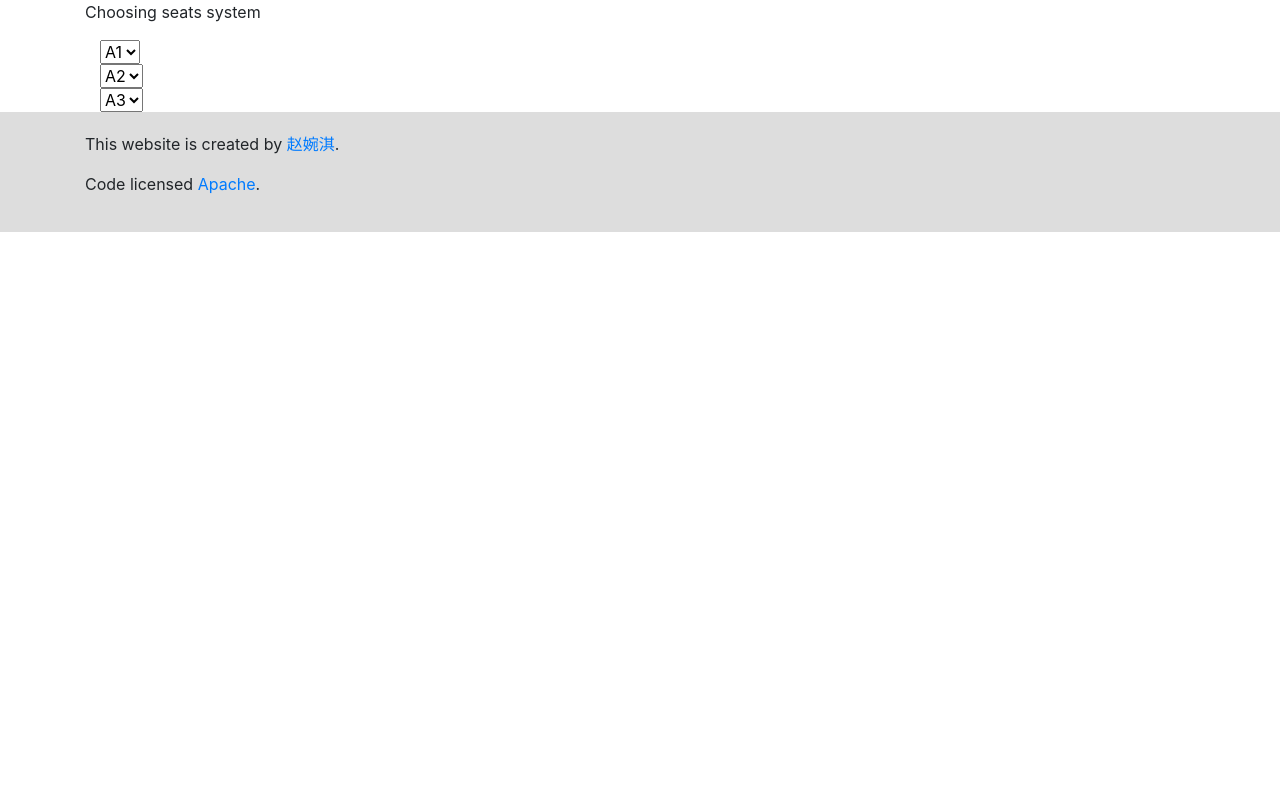
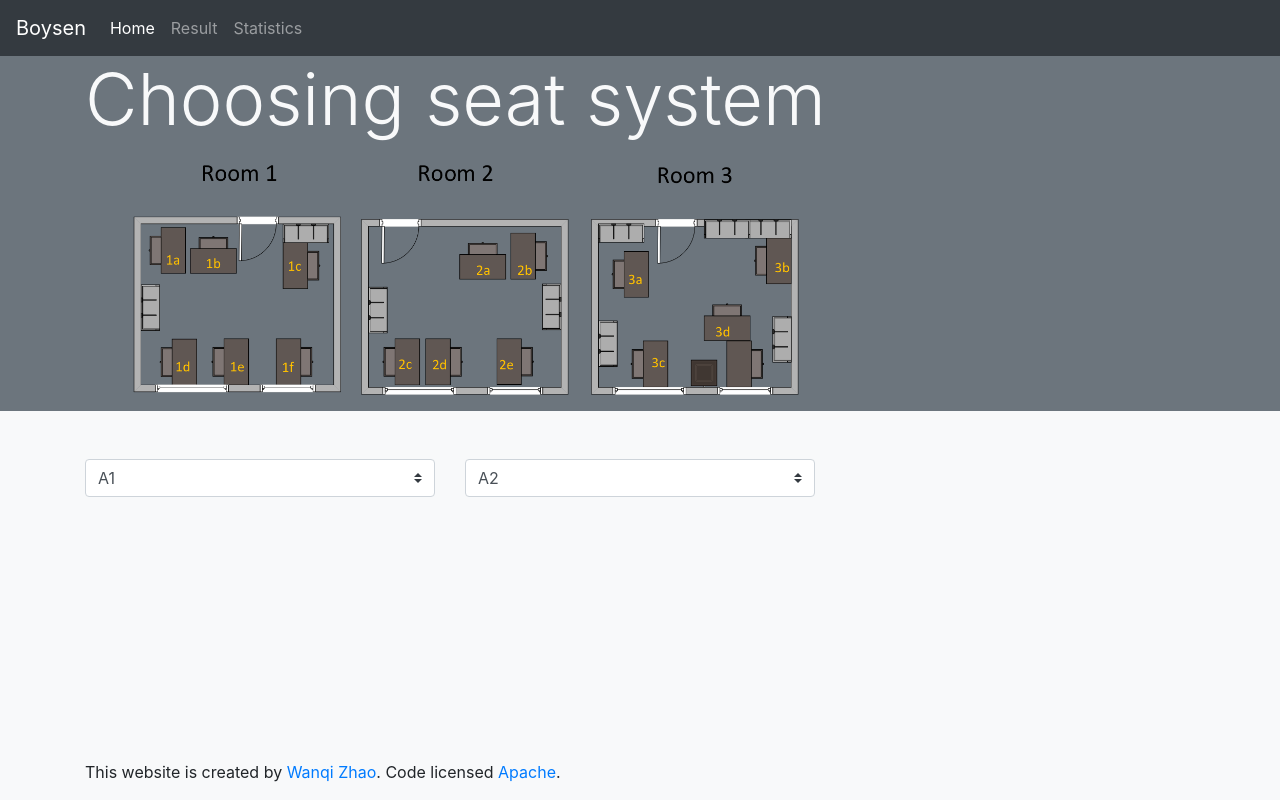
Before and after one commit to stefanieZhao77/choose_postion, a Node project: template views/select.html in a window 1280 px wide. Run offline with Node 20 templates, Linux system fonts and the light colour scheme; the template is opened without the code that fills it, so the values that code supplies are empty.

Commit message:
change layout and add statistics model

```diff
--- a/package.json
+++ b/package.json
@@ -4,6 +4,7 @@
   "description": "This a system for choosing position.",
   "main": "app.js",
   "dependencies": {
+    "echarts": "^4.2.1",
     "koa": "^2.8.1",
     "koa-bodyparser": "^4.2.1",
     "koa-router": "^7.4.0",
--- a/views/index.html
+++ b/views/index.html
@@ -1,5 +1,6 @@
 <!DOCTYPE html>
 <html lang="en">
+
 <head>
     <meta charset="UTF-8">
     <meta name="viewport" content="width=device-width, initial-scale=1.0">
@@ -8,20 +9,35 @@
     <link rel="stylesheet" href="/static/css/bootstrap.min.css">
     <script src="/static/js/bootstrap.bundle.min.js"></script>
 </head>
-<body>
-    <head class="navbar navbar-static-top">
-        <div class="container">
-            <div class="navbar-header">
-                <p>Choosing seats system</p>
-            </div>
+
+<body class="bg-light">
+    <nav class="navbar navbar-expand-md navbar-dark bg-dark">
+        <a class="navbar-brand" href="#">Boysen</a>
+            <ul class="navbar-nav mr-auto">
+                <li class="nav-item active">
+                    <a class="nav-link" href="/">Home </a>
+                </li>
+                <li class="nav-item">
+                    <a class="nav-link" href="#">Result</a>
+                </li>
+                <li class="nav-item">
+                    <a class="nav-link" href="#">Statistics</a>
+                </li>
+            </ul>
+    </nav>
+    <div class="container bg-secondary mb-5 col-12 col-md-12 col-lg-12 col-sm-12">
+         <div class="container">
+            <h1 class="display-3 text-light mb-2">Choosing seat system</h1>
+            <img src="../static/images/Picture1.png" alt="" srcset="" class="ml-xl-5 mb-3" style="width:60%" >
         </div>
-        {% block main %} {% endblock %}
-        <footer style="background-color:#ddd; padding: 20px 0;">
-            <div class="container">
-                <p>This website is created by <a target="_blank" href="http://stefaniezhao.xyz/">赵婉淇</a>.</p>
-                <p>Code licensed <a target="_blank" href="https://github.com/stefanieZhao77/choose_postion/blob/master/LICENSE">Apache</a>.</p>
-            </div>
-        </footer>
-    </head>
+    </div>
+    {% block main %} {% endblock %}
+
+
+    <footer class="container fixed-bottom">
+            <p>This website is created by <a target="_blank" href="http://stefaniezhao.xyz/">Wanqi Zhao</a>. Code licensed <a target="_blank"
+                href="https://github.com/stefanieZhao77/choose_postion/blob/master/LICENSE">Apache</a>.</p>
+    </footer>
 </body>
+
 </html>
--- a/views/select.html
+++ b/views/select.html
@@ -1,23 +1,27 @@
 {% extends "index.html" %} {% block main %}
-<div class="container">
+<form action="/submit" method="post">
+<div class="container mt-xl-5">
     <div class="row">
-        <div class="col-md-10">
-            <div class="col-md-2">
-                <select name="first_choice" id="first_choice">
+            <div class="col-md-4">
+                <select class="custom-select" name="area" id="area">
                     <option value="a1">A1</option>
                 </select>
             </div>
-            <div class="col-md-2">
-                <select name="second_choice" id="second_choice">
+            <div class="col-md-4">
+                <select class="custom-select" name="seat" id="seat">
                     <option value="a2">A2</option>
                 </select>
             </div>
-            <div class="col-md-2">
-                    <select name="third_choice" id="third_choice">
-                        <option value="a3">A3</option>
-                    </select>
+            <div class="col-md-4">
+                    {% if button_state == 'normal' %}
+                    <button type="button" class="btn btn-info">Submit</button>
+                    {% elif button_state == 'success' %}
+                    <button type="button" class="btn btn-success">Success</button>
+                    {% elif button_state == 'fail' %}
+                    <button type="button" class="btn btn-danger">Fail</button>
+                    {% endif %}
             </div>
         </div>
-    </div>
 </div>
+</form>
 {% endblock %}
```
Also changed, not shown: controllers/main.js (added, +32 -0 lines), controllers/query.js (deleted, +0 -7 lines), controllers/select.js (deleted, +0 -21 lines), models/statistics.js (added, +8 -0 lines), static/images/Picture1.png (added), views/statistics.html (added), 1 other file.
